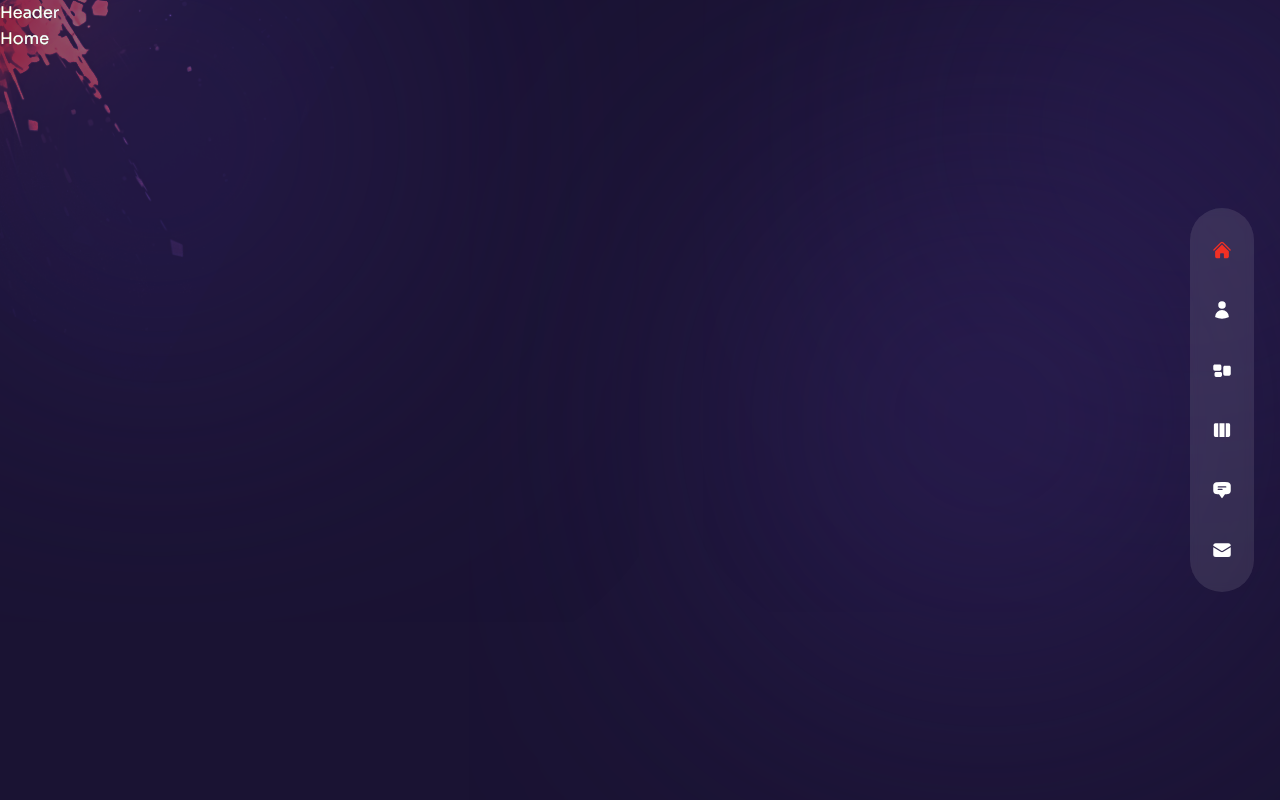
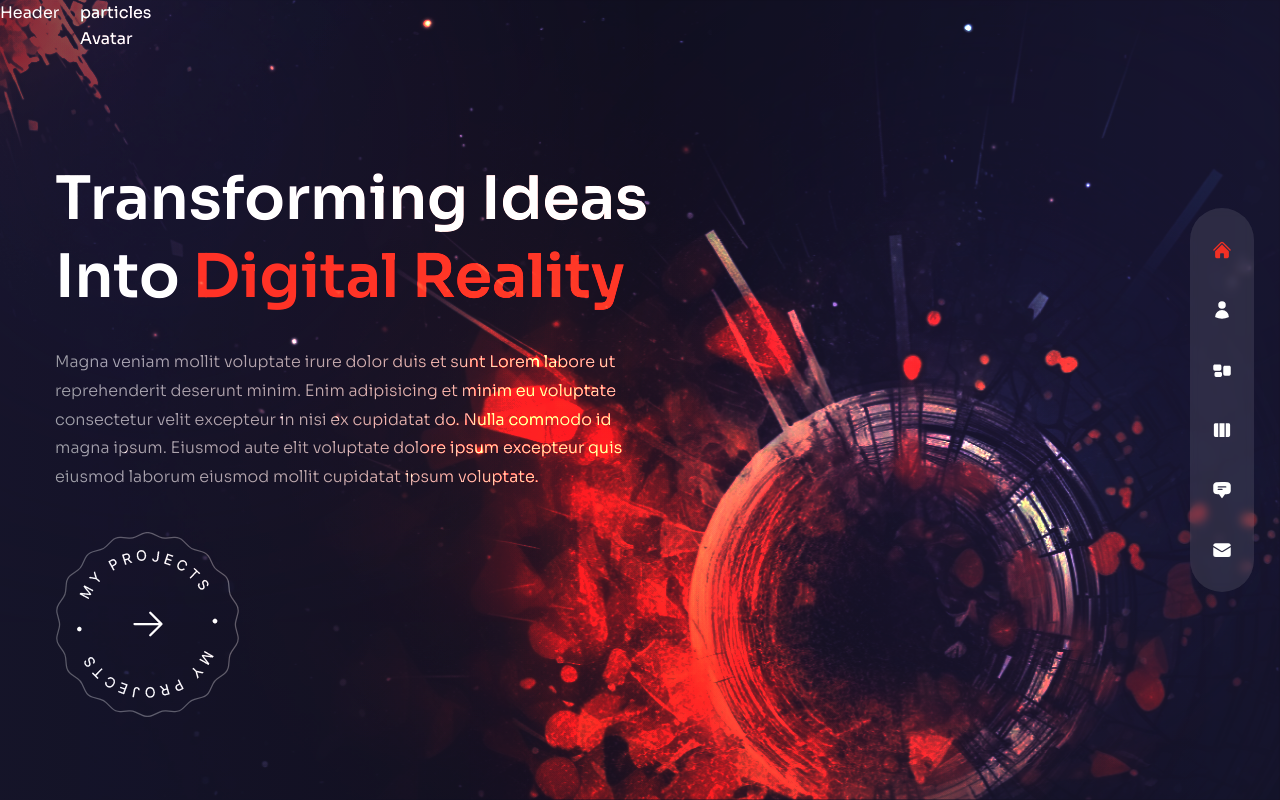
Before and after one commit to JoJoDevAdventure/jodev, a Next.js app: page / in a window 1280 px wide. Built offline with nearby package versions, Linux system fonts and the light colour scheme.

Commit message:
+ Home page titles

```diff
--- a/components/Header.js
+++ b/components/Header.js
@@ -1,5 +1,7 @@
+
+
 const Header = () => {
-  return <header>Header</header>;
+  return <header className="absolute z-30 w-full">Header</header>;
 };
 
 export default Header;
--- a/components/ProjectsBtn.js
+++ b/components/ProjectsBtn.js
@@ -1,5 +1,27 @@
+import Image from "next/image";
+
+import Link from "next/link";
+
+import { HiArrowRight } from 'react-icons/hi2';
+
 const ProjectsBtn = () => {
-  return <div>Project Btn</div>;
+  return (
+    <div className="mx-auto xl:mx-0">
+      <Link href={'/work'}
+      className='relative w-[185px] h-[185px] flex justify-center items-center
+      bg-circleStar bg-cover bg-center bg-no-repeat group'
+      >
+      <Image
+      src={'/rounded-text.png'}
+      width={141}
+      height={148}
+      alt="projects"
+      className="animate-spin-slow w-full h-full max-w-[141px] max-h-[148px]"
+      />
+      <HiArrowRight className="absolute text-4xl group-hover:translate-x-2 transition-all duration-300"/>
+      </Link>
+    </div>
+  )
 };
 
 export default ProjectsBtn;
--- a/pages/index.js
+++ b/pages/index.js
@@ -1,5 +1,67 @@
+import { motion } from "framer-motion";
+import AvatarImg from "../components/Avatar";
+import ProjectsBtn from "../components/ProjectsBtn";
+
+import { fadeIn } from "../variants";
+
 const Home = () => {
-  return <div>Home</div>;
+  return (
+    <div className="bg-primary/60 h-full">
+      {/* text*/}
+      <div className="w-full h-full bg-gradient-to-r from-primary/10 via-black/30 to-black/10">
+        <div className="text-center flex flex-col justify-content xl:pt-40 xl:text-left h-full container mx-auto">
+          {/* title */}
+          <motion.h1
+            variants={fadeIn("down", 0.2)}
+            initial="hidden"
+            animate="show"
+            exit="hidden"
+            className="h1"
+          >
+            Transforming Ideas <br /> Into{" "}
+            <span className="text-accent"> Digital Reality</span>
+          </motion.h1>
+          {/* subtitles */}
+          <motion.p
+            variants={fadeIn("down", 0.4)}
+            initial="hidden"
+            animate="show"
+            exit="hidden"
+            className="max-w-sm xl:max-w-xl mx-auto xl:mx-0 mb-10 xl:nb-16"
+          >
+            Magna veniam mollit voluptate irure dolor duis et sunt Lorem labore
+            ut reprehenderit deserunt minim. Enim adipisicing et minim eu
+            voluptate consectetur velit excepteur in nisi ex cupidatat do. Nulla
+            commodo id magna ipsum. Eiusmod aute elit voluptate dolore ipsum
+            excepteur quis eiusmod laborum eiusmod mollit cupidatat ipsum
+            voluptate.
+          </motion.p>
+          {/* btn */}
+          <div className="flex justify-center xl:hidden relative">
+            <ProjectsBtn />
+          </div>
+          <motion.div
+            variants={fadeIn("down", 0.6)}
+            initial="hidden"
+            animate="show"
+            exit="hidden"
+            className="hidden xl:flex"
+          >
+            <ProjectsBtn />
+          </motion.div>
+        </div>
+      </div>
+      {/* image */}
+      <div className="w-[1200px] h-full absolute right-0 bottom-0">
+        {/* bg img */}
+        <div className="bg-none xl:bg-explosion xl:bg-cover xl:bg-right xl:bg-no-repeat w-full h-full absolute mix-blend-color-dodge translate-z-0"></div>
+        {/* particles */}
+        <div>particles</div>
+        {/* avatar img */}
+        <div><AvatarImg/></div>
+      </div>
+    </div>
+  );
 };
 
 export default Home;
```
